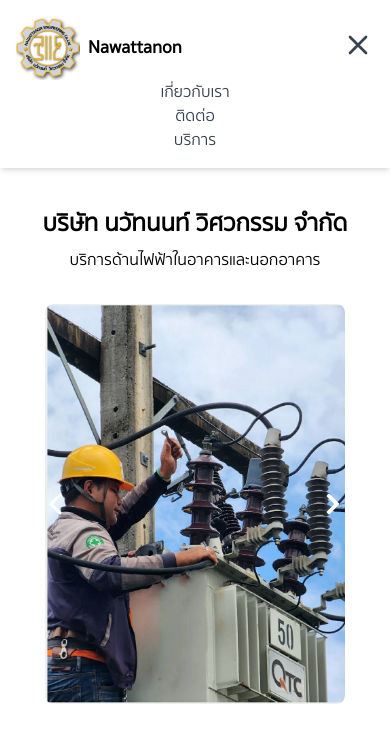
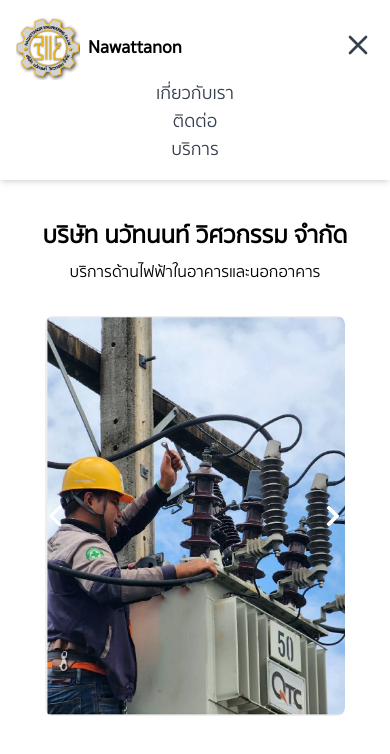
Before and after one commit to nontawit/NawattanonApp, a Next.js app: page / in a window 390 px wide. Both pictures are taken after a click on the button 358 px from the left and 44 px from the top of the page. Shown: the top 754 px of the page. Built offline with nearby package versions, Linux system fonts and the light colour scheme.

Commit message:
Update Navbar.tsx

```diff
--- a/src/components/Navbar.tsx
+++ b/src/components/Navbar.tsx
@@ -56,9 +56,9 @@ const Navbar = () => {
       </div>
       {isMenuOpen && isMobile && (
         <ul className="md:hidden">
-          <li className='flex items-center justify-center'><Link href="/About" onClick={() => setMenuOpen(!isMenuOpen)} className="text-gray-700 hover:text-gray-900 transition">เกี่ยวกับเรา</Link></li>
-          <li className='flex items-center justify-center'><Link href="/Contact" onClick={() => setMenuOpen(!isMenuOpen)} className="text-gray-700 hover:text-gray-900 transition">ติดต่อ</Link></li>
-          <li className='flex items-center justify-center'><Link href="/Service" onClick={() => setMenuOpen(!isMenuOpen)} className="text-gray-700 hover:text-gray-900 transition">บริการ</Link></li>
+          <li className='flex items-center justify-center'><Link href="/About" onClick={() => setMenuOpen(!isMenuOpen)} className="text-gray-700 text-lg hover:text-gray-900 transition">เกี่ยวกับเรา</Link></li>
+          <li className='flex items-center justify-center'><Link href="/Contact" onClick={() => setMenuOpen(!isMenuOpen)} className="text-gray-700 text-lg hover:text-gray-900 transition">ติดต่อ</Link></li>
+          <li className='flex items-center justify-center'><Link href="/Service" onClick={() => setMenuOpen(!isMenuOpen)} className="text-gray-700 text-lg hover:text-gray-900 transition">บริการ</Link></li>
         </ul>
       )}
     </nav>
```
